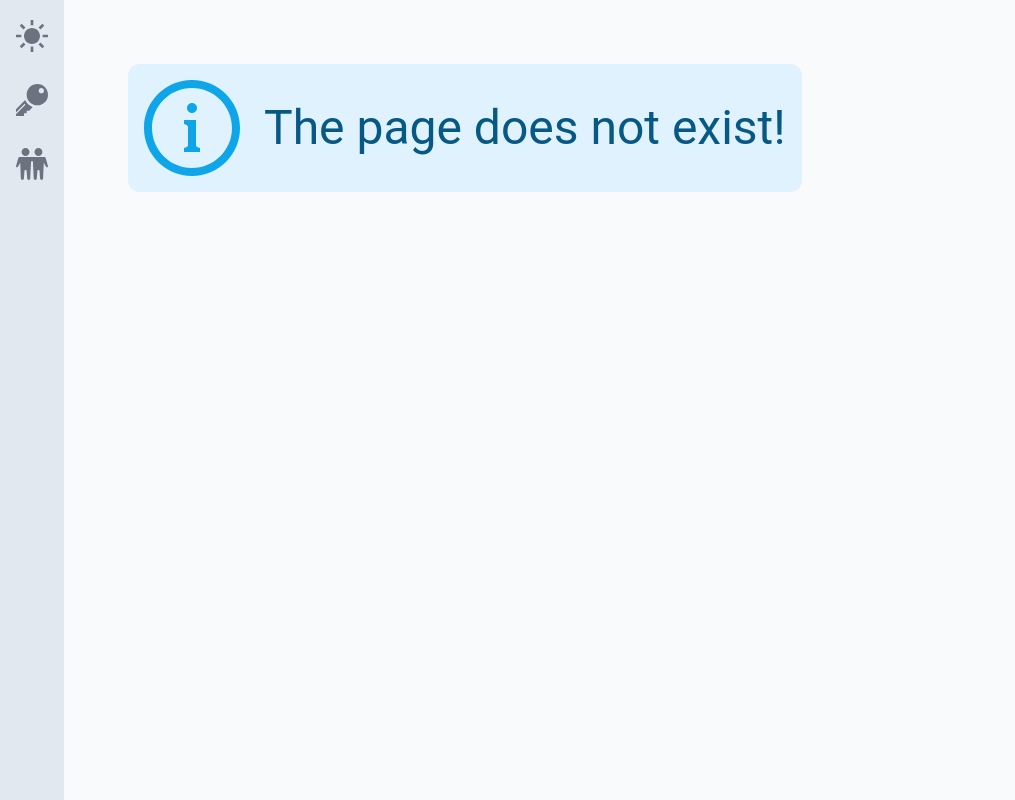
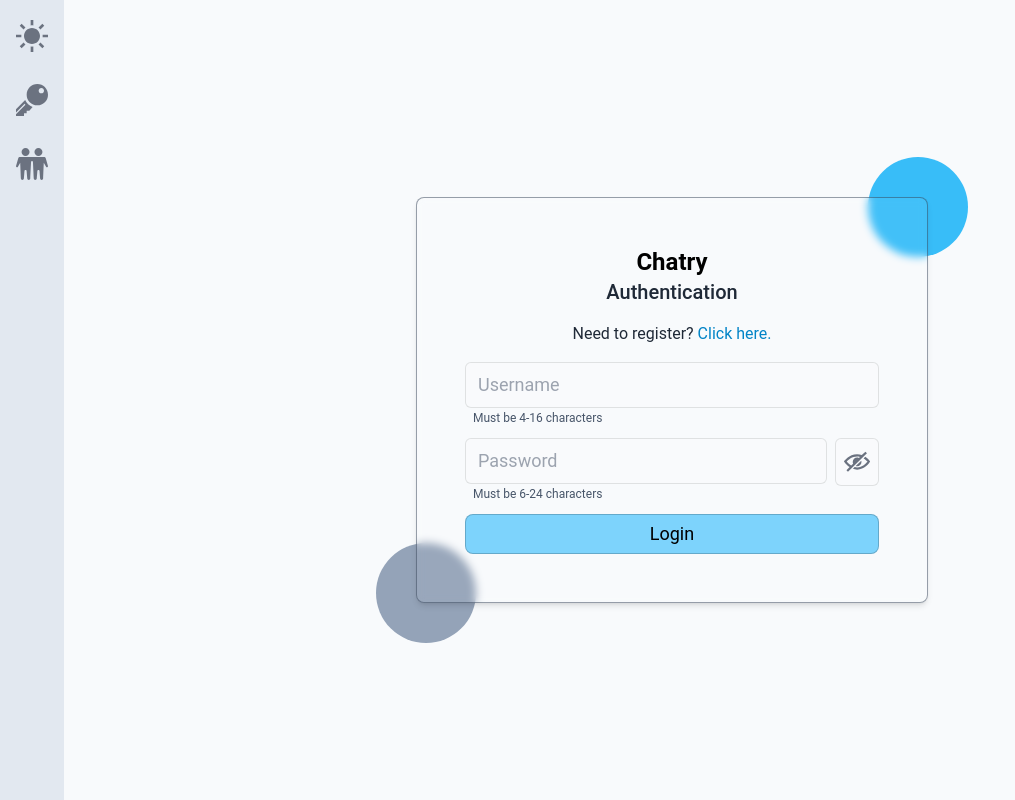
Before and after one commit to RedDusty/chatry, a React (Create React App) app: page / in a window 1280 px wide. Shown: the whole page, without its empty margins (0-1015 px from the left). Built offline with nearby package versions, Linux system fonts and the light colour scheme; no server answers.

Commit message:
update readme && auth start page fix

```diff
--- a/src/App.tsx
+++ b/src/App.tsx
@@ -124,6 +124,7 @@ function App() {
             <Route path="/settings" element={<Settings />} />
           </Route>
           <Route path="/auth/*" element={<Auth />} />
+          <Route path="/" element={<Auth />} />
           <Route path="*" element={<NotFound />} />
         </Routes>
       )}
```
Also changed, not shown: 1 other file (tests, documents, lock files or other folders).
